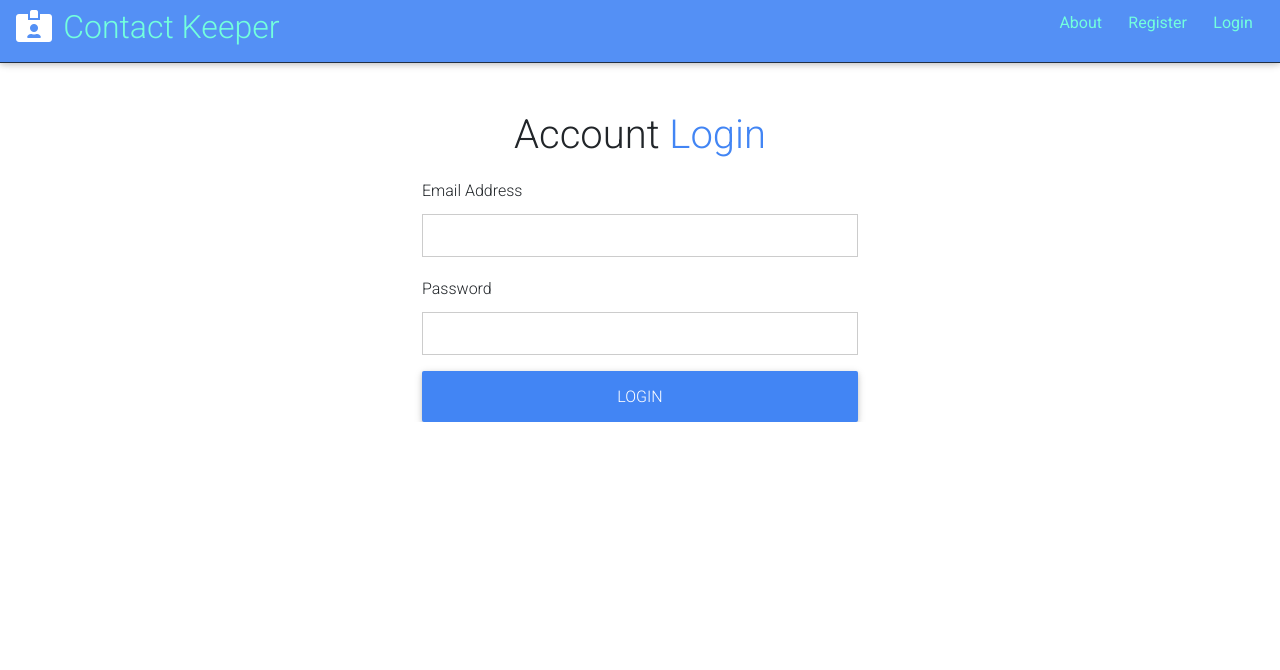
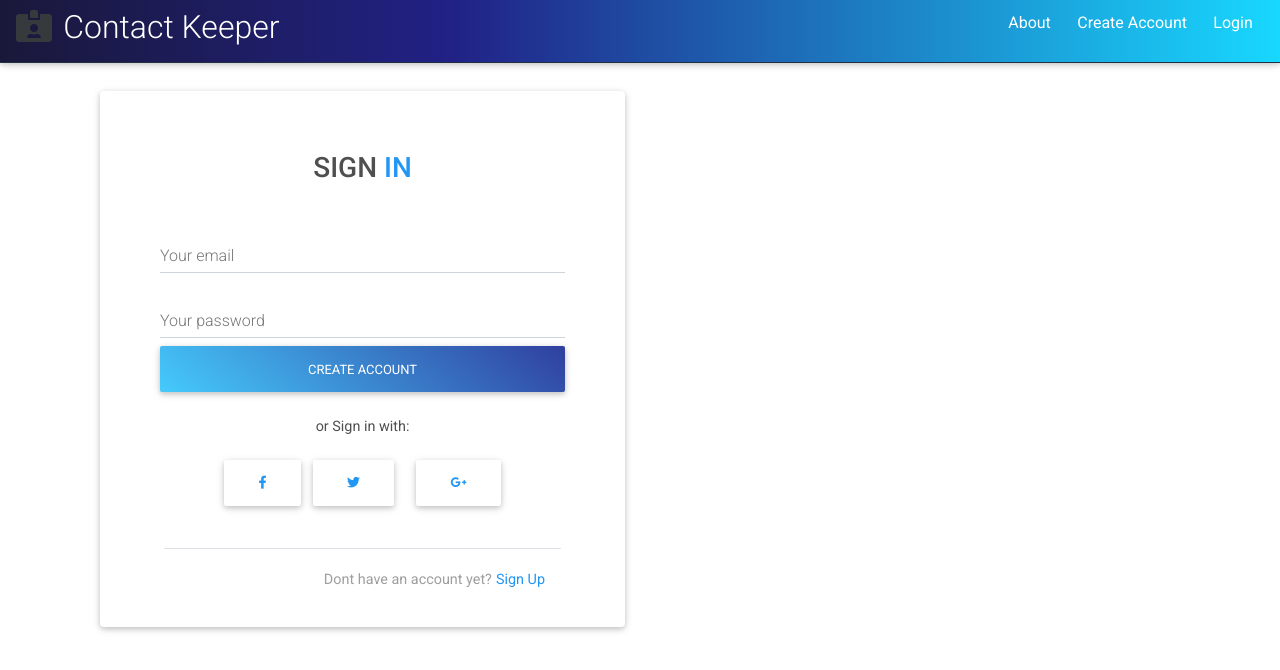
Before and after one commit to pablomotta/real-estate-crm, a React (Create React App) app in the folder client/: page /login in a window 1280 px wide. Shown: the top 670 px of the page. Built offline with nearby package versions, Linux system fonts and the light colour scheme.

Commit message:
sign up form done

```diff
--- a/client/src/App.css
+++ b/client/src/App.css
@@ -354,68 +354,17 @@ img {
 }
 
 /* Forms */
-input {
-    margin: 1.2rem 0;
-}
-
-.form-text {
-    display: block;
-    margin-top: 0.3rem;
-    color: #888;
-}
-
-input[type="text"],
-input[type="email"],
-input[type="password"],
-input[type="date"],
-select,
-textarea {
-    display: block;
-    width: 100%;
-    padding: 0.4rem;
-    font-size: 1.2rem;
-    border: 1px solid #ccc;
-}
-
-input[type="submit"],
-button {
-    font: inherit;
-}
-
-.form-group {
-    margin: 1.2rem 0;
-}
-
-.form-group input {
-    margin: 0.2rem 0;
-}
-
-.form-container {
-    max-width: 500px;
-    margin: 2rem auto;
-    overflow: hidden;
-    padding: 0 2rem;
-}
-
-.form-container h1,
-h2,
-h3 {
-    text-align: center;
-}
-
-table th,
-table td {
-    padding: 1rem;
-    text-align: left;
-}
-
-table th {
-    background: var(--light-color);
-}
 
 /* Navbar */
 .navbar {
     display: flex;
+    background: rgb(2, 0, 36);
+    background: linear-gradient(
+        90deg,
+        rgba(2, 0, 36, 1) 0%,
+        rgba(9, 9, 121, 1) 35%,
+        rgba(0, 212, 255, 1) 100%
+    );
     justify-content: space-between;
     align-items: center;
     padding: 0.7rem 2rem;
@@ -431,7 +380,7 @@ table th {
 }
 
 .navbar a {
-    color: #64ffda;
+    color: #ffffff;
     padding: 0.45rem;
     margin: 0 0.25rem;
 }
@@ -501,6 +450,8 @@ table th {
     }
 }
 
+/* forms    */
+
 .form-elegant .font-small {
     font-size: 0.8rem;
 }
--- a/client/src/components/auth/Login.js
+++ b/client/src/components/auth/Login.js
@@ -1,6 +1,18 @@
-import React, { useState, useContext, useEffect } from 'react';
-import AuthContext from '../../context/auth/authContext';
-import AlertContext from '../../context/alert/alertContext';
+import React, { useState, useContext, useEffect } from "react";
+import AuthContext from "../../context/auth/authContext";
+import AlertContext from "../../context/alert/alertContext";
+import {
+    MDBContainer,
+    MDBRow,
+    MDBCol,
+    MDBCard,
+    MDBCardBody,
+    MDBInput,
+    MDBBtn,
+    MDBIcon,
+    MDBModalFooter
+} from "mdbreact";
+import { Link } from "react-router-dom";
 
 const Login = props => {
     const alertContext = useContext(AlertContext);
@@ -11,19 +23,19 @@ const Login = props => {
 
     useEffect(() => {
         if (isAuthenticated) {
-            props.history.push('/');
+            props.history.push("/");
         }
 
-        if (error === 'Invalid Credentials') {
-            setAlert(error, 'danger');
+        if (error === "Invalid Credentials") {
+            setAlert(error, "danger");
             clearErrors();
         }
         // eslint-disable-next-line
     }, [error, isAuthenticated, props.history]);
 
     const [user, setUser] = useState({
-        email: '',
-        password: ''
+        email: "",
+        password: ""
     });
 
     const { email, password } = user;
@@ -32,8 +44,8 @@ const Login = props => {
 
     const onSubmit = e => {
         e.preventDefault();
-        if ((email === '') | (password === '')) {
-            setAlert('Please fill in all fields', 'danger');
+        if ((email === "") | (password === "")) {
+            setAlert("Please fill in all fields", "danger");
         } else {
             login({
                 email,
@@ -43,38 +55,105 @@ const Login = props => {
     };
 
     return (
-        <div className='form-container'>
-            <h1>
-                Account <span className='text-primary'>Login</span>
-            </h1>
+        <MDBContainer>
+            <MDBRow>
+                <MDBCol md="6">
+                    <MDBCard>
+                        <MDBCardBody className="mx-4">
+                            <div className="text-center" onSubmit={onSubmit}>
+                                <h3 className="dark-grey-text mb-5 mt-4 font-weight-bold">
+                                    <strong>SIGN</strong>
+                                    <a
+                                        href="#!"
+                                        className="blue-text font-weight-bold"
+                                    >
+                                        <strong> IN</strong>
+                                    </a>
+                                </h3>
+                            </div>
                             <form onSubmit={onSubmit}>
-                <div className='form-group'>
-                    <label htmlFor='email'>Email Address</label>
-                    <input
-                        type='email'
-                        name='email'
+                                <MDBInput
+                                    label="Your email"
+                                    type="email"
                                     value={email}
                                     onChange={onChange}
                                     required
                                 />
-                </div>
-                <div className='form-group'>
-                    <label htmlFor='password'>Password</label>
-                    <input
-                        type='password'
-                        name='password'
+                                <MDBInput
+                                    label="Your password"
+                                    type="password"
                                     value={password}
                                     onChange={onChange}
+                                    containerClass="mb-0"
                                     required
+                                    minLength="6"
                                 />
+                                <div className="text-center mb-3">
+                                    <MDBBtn
+                                        type="submit"
+                                        gradient="blue"
+                                        value="Login"
+                                        rounded
+                                        className="btn-block z-depth-1a"
+                                    >
+                                        Create Account
+                                    </MDBBtn>
                                 </div>
-                <input
-                    type='submit'
-                    value='Login'
-                    className='btn btn-primary btn-block'
+                                <p className="font-small dark-grey-text text-right d-flex justify-content-center mb-3 pt-2">
+                                    or Sign in with:
+                                </p>
+                                <div className="row my-3 d-flex justify-content-center">
+                                    <MDBBtn
+                                        type="button"
+                                        color="white"
+                                        rounded
+                                        className="z-depth-1a"
+                                    >
+                                        <MDBIcon
+                                            fab
+                                            icon="facebook-f"
+                                            className="blue-text text-center"
                                         />
+                                    </MDBBtn>
+                                    <MDBBtn
+                                        type="button"
+                                        color="white"
+                                        rounded
+                                        className="mr-md-3 z-depth-1a"
+                                    >
+                                        <MDBIcon
+                                            fab
+                                            icon="twitter"
+                                            className="blue-text"
+                                        />
+                                    </MDBBtn>
+                                    <MDBBtn
+                                        type="button"
+                                        color="white"
+                                        rounded
+                                        className="z-depth-1a"
+                                    >
+                                        <MDBIcon
+                                            fab
+                                            icon="google-plus-g"
+                                            className="blue-text"
+                                        />
+                                    </MDBBtn>
+                                </div>
                             </form>
-        </div>
+                        </MDBCardBody>
+                        <MDBModalFooter className="mx-5 pt-3 mb-1">
+                            <p className="font-small grey-text d-flex justify-content-end">
+                                Dont have an account yet?
+                                <Link to="/register" className="blue-text ml-1">
+                                    Sign Up
+                                </Link>
+                            </p>
+                        </MDBModalFooter>
+                    </MDBCard>
+                </MDBCol>
+            </MDBRow>
+        </MDBContainer>
     );
 };
 
--- a/client/src/components/auth/Register.js
+++ b/client/src/components/auth/Register.js
@@ -10,9 +10,9 @@ import {
     MDBInput,
     MDBBtn,
     MDBIcon,
-    MDBModalFooter,
-    MDBInputNumeric
+    MDBModalFooter
 } from "mdbreact";
+import { Link } from "react-router-dom";
 
 const Register = props => {
     const alertContext = useContext(AlertContext);
@@ -60,14 +60,22 @@ const Register = props => {
     };
 
     return (
+        <div onSubmit={onSubmit}>
             <MDBContainer>
                 <MDBRow>
                     <MDBCol md="6">
                         <MDBCard>
                             <MDBCardBody className="mx-4">
-                            <div className="text-center" onSubmit={onSubmit}>
-                                <h3 className="dark-grey-text mb-5">
-                                    <strong>Sign Up</strong>
+                                <form onSubmit={onSubmit}>
+                                    <div className="text-center">
+                                        <h3 className="dark-grey-text mb-5 mt-4 font-weight-bold">
+                                            <strong>SIGN</strong>
+                                            <a
+                                                href="#!"
+                                                className="blue-text font-weight-bold"
+                                            >
+                                                <strong> UP</strong>
+                                            </a>
                                         </h3>
                                     </div>
                                     <MDBInput
@@ -75,6 +83,7 @@ const Register = props => {
                                         type="text"
                                         value={name}
                                         onChange={onChange}
+                                        required
                                         containerClass="mb-0"
                                     />
                                     <MDBInput
@@ -82,6 +91,7 @@ const Register = props => {
                                         type="text"
                                         value={name2}
                                         onChange={onChange}
+                                        required
                                         containerClass="mb-0"
                                     />
                                     <MDBInput
@@ -89,26 +99,29 @@ const Register = props => {
                                         type="text"
                                         value={email}
                                         onChange={onChange}
-                                error="wrong"
-                                success="right"
+                                        required
                                     />
                                     <MDBInput
-                                label="Your password"
+                                        label="Password"
                                         type="password"
                                         value={password}
                                         onChange={onChange}
                                         containerClass="mb-0"
+                                        required
+                                        minLength="6"
                                     />
                                     <MDBInput
-                                label="Your password"
+                                        label="Confirm Your Password"
                                         type="password"
                                         value={password2}
                                         onChange={onChange}
                                         containerClass="mb-0"
+                                        required
+                                        minLength="6"
                                     />
                                     <div className="text-center mb-3">
                                         <MDBBtn
-                                    type="button"
+                                            type="submit"
                                             gradient="blue"
                                             rounded
                                             className="btn-block z-depth-1a"
@@ -157,19 +170,24 @@ const Register = props => {
                                             />
                                         </MDBBtn>
                                     </div>
+                                </form>
                             </MDBCardBody>
                             <MDBModalFooter className="mx-5 pt-3 mb-1">
                                 <p className="font-small grey-text d-flex justify-content-end">
-                                Not a member?
-                                <a href="#!" className="blue-text ml-1">
-                                    Sign Up
-                                </a>
+                                    Already have an account?
+                                    <Link
+                                        to="/login"
+                                        className="blue-text ml-1"
+                                    >
+                                        Sign In
+                                    </Link>
                                 </p>
                             </MDBModalFooter>
                         </MDBCard>
                     </MDBCol>
                 </MDBRow>
             </MDBContainer>
+        </div>
     );
 };
 
--- a/client/src/components/layout/Navbar.js
+++ b/client/src/components/layout/Navbar.js
@@ -1,8 +1,8 @@
-import React, { Fragment, useContext } from 'react';
-import PropTypes from 'prop-types';
-import { Link } from 'react-router-dom';
-import AuthContext from '../../context/auth/authContext';
-import ContactContext from '../../context/contact/contactContext';
+import React, { Fragment, useContext } from "react";
+import PropTypes from "prop-types";
+import { Link } from "react-router-dom";
+import AuthContext from "../../context/auth/authContext";
+import ContactContext from "../../context/contact/contactContext";
 
 const Navbar = ({ title, icon }) => {
     const authContext = useContext(AuthContext);
@@ -18,19 +18,19 @@ const Navbar = ({ title, icon }) => {
 
     const authLinks = (
         <Fragment>
-            <li className='ml-1'>
-                <Link to='/'>Home</Link>
+            <li className="ml-1">
+                <Link to="/">Home</Link>
             </li>
-            <li className='ml-1'>
-                <Link to='/about'>About</Link>
+            <li className="ml-1">
+                <Link to="/about">About</Link>
             </li>
-            <li li className='ml-1'>
+            <li li className="ml-1">
                 Hello, {user && user.name}!
             </li>
-            <li className='ml-1'>
-                <a onClick={onLogout} href='#1'>
-                    <i className='fas fa-sign-out-alt '></i>
-                    <span className='hide-sm'>Logout</span>
+            <li className="ml-1">
+                <a onClick={onLogout} href="#1">
+                    <i className="fas fa-sign-out-alt "></i>
+                    <span className="hide-sm">Logout</span>
                 </a>
             </li>
         </Fragment>
@@ -38,23 +38,23 @@ const Navbar = ({ title, icon }) => {
 
     const guestLinks = (
         <Fragment>
-            <li className='ml-1'>
-                <Link to='/about'>About</Link>
+            <li className="ml-1">
+                <Link to="/about">About</Link>
             </li>
-            <li li className='ml-1'>
-                <Link to='/register'>Register</Link>
+            <li li className="ml-1">
+                <Link to="/register">Create Account</Link>
             </li>
-            <li li className='ml-1'>
-                <Link to='/login'>Login</Link>
+            <li li className="ml-1">
+                <Link to="/login">Login</Link>
             </li>
         </Fragment>
     );
 
     return (
-        <div className='navbar bg-primary'>
+        <div className="navbar">
             <h2>
                 <i className={icon} />
-                <Link to='/'>{title}</Link>
+                <Link to="/">{title}</Link>
             </h2>
             <ul>{isAuthenticated ? authLinks : guestLinks}</ul>
         </div>
@@ -67,8 +67,8 @@ Navbar.protoTypes = {
 };
 
 Navbar.defaultProps = {
-    title: 'Contact Keeper',
-    icon: 'fas fa-id-card-alt'
+    title: "Contact Keeper",
+    icon: "fas fa-id-card-alt"
 };
 
 export default Navbar;
```
Lines whose indentation alone changed are shown as unchanged.
